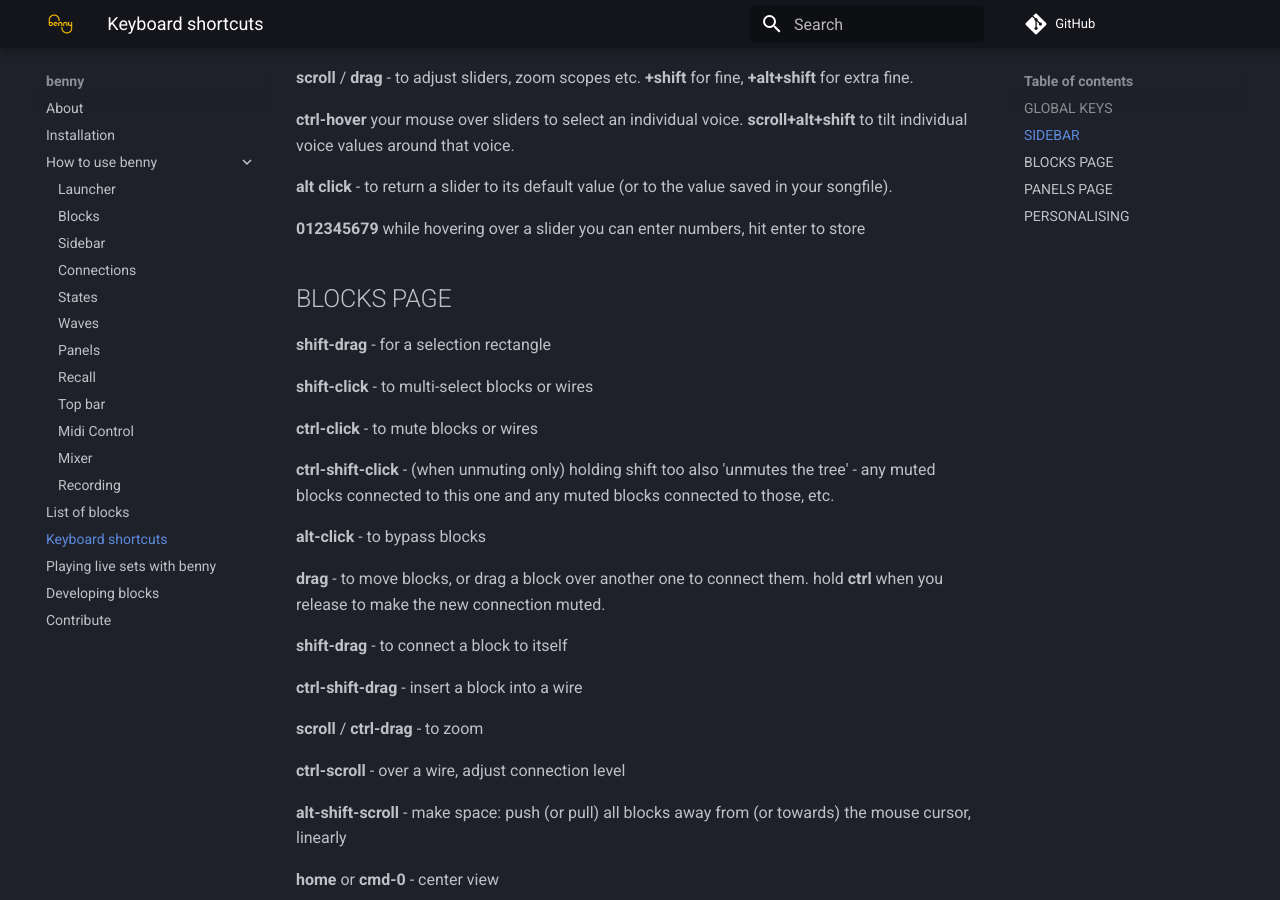
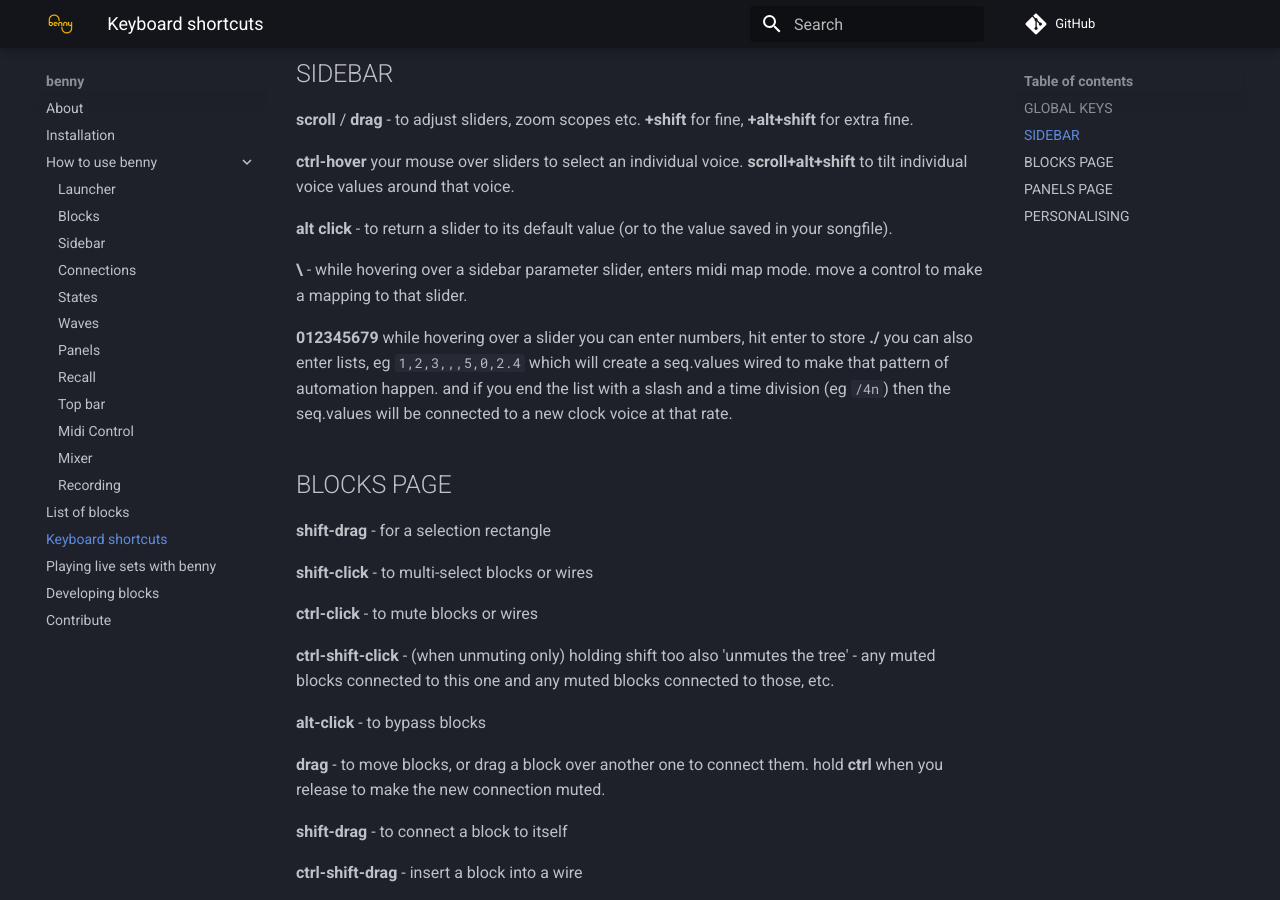
Before and after one commit to playbenny/benny_manual, an MkDocs documentation site: the page built from docs/keyboard_shortcuts.md, in a window 1280 px wide and 900 px high, scrolled down 1040 px. Built offline with MkDocs 1.6.1 and Material for MkDocs 9.7.7, drawn with Linux system fonts in a browser that asks for light colours; comment, search, counter and statistics services are not loaded; some of the changed text lies outside the part shown.

Commit message:
Update keyboard_shortcuts.md

```diff
--- a/docs/keyboard_shortcuts.md
+++ b/docs/keyboard_shortcuts.md
@@ -3,6 +3,8 @@
 **ESC** - back out of menus, unselect, recenter blocks view, cancel dragging
 
 **`** - all off (ends all midi notes etc)
+
+**ctrl-`** or **ctrl-=** - resync (resets the phase of all sequencers on the next downbeat)
 
 **space** - play button
 
@@ -49,7 +51,10 @@
 
 **alt click** - to return a slider to its default value (or to the value saved in your songfile).
 
+**\\** - while hovering over a sidebar parameter slider, enters midi map mode. move a control to make a mapping to that slider.
+
 **012345679** while hovering over a slider you can enter numbers, hit enter to store
+**./** you can also enter lists, eg `1,2,3,,,5,0,2.4` which will create a seq.values wired to make that pattern of automation happen. and if you end the list with a slash and a time division (eg `/4n`) then the seq.values will be connected to a new clock voice at that rate.
 
 
 
```
